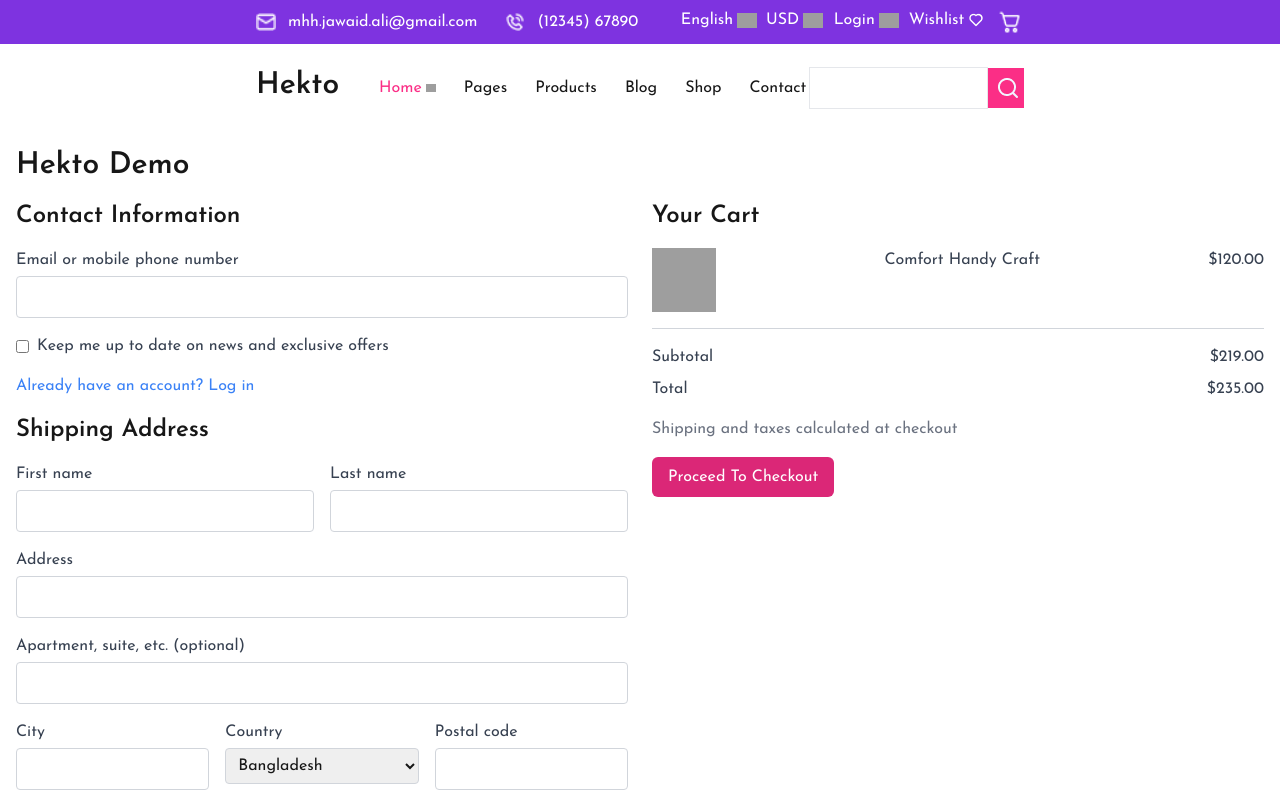
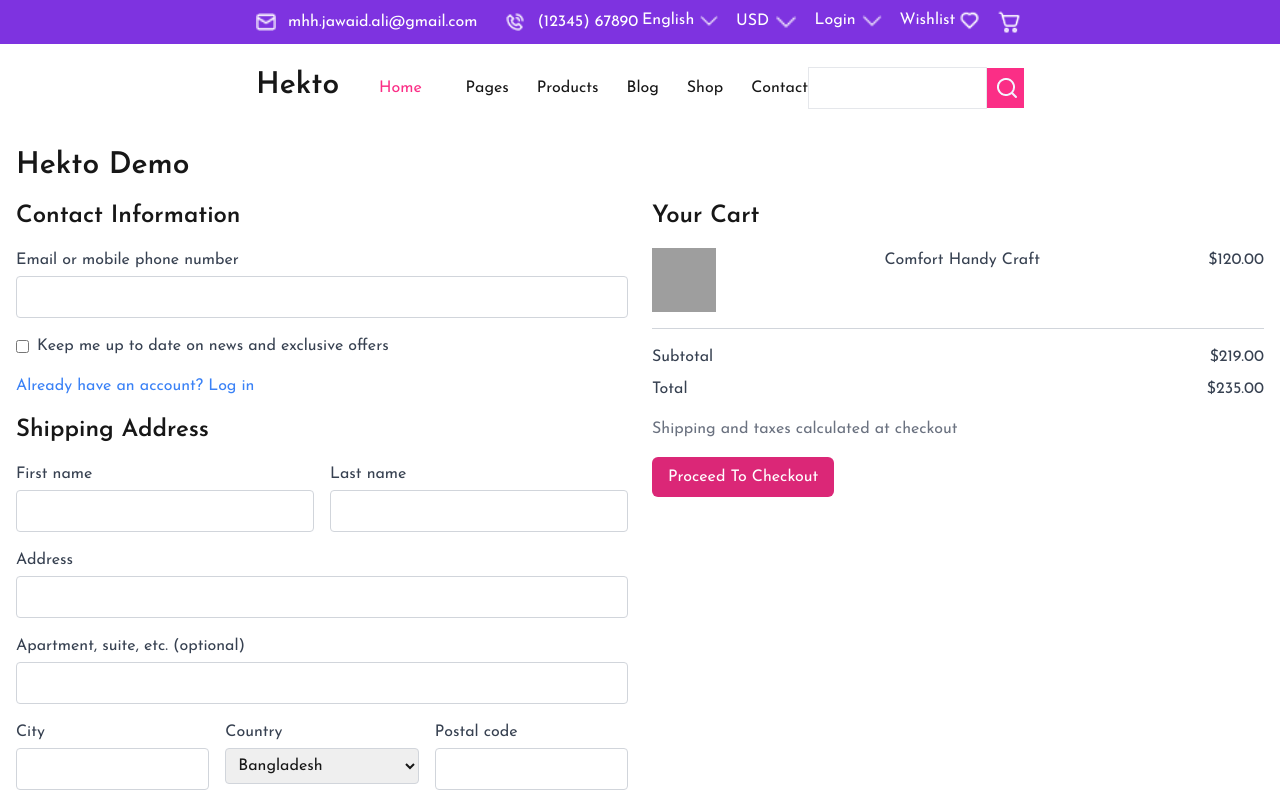
Before and after one commit to Bilalraza617/GIAIC-assignment, a Next.js app in the folder uiux_hackathon/: page /hackto-demo in a window 1280 px wide. Shown: the top 800 px of the page. Built offline with nearby package versions, Linux system fonts and the light colour scheme; grey boxes are pictures that could not be loaded.

Commit message:
complete

```diff
--- a/uiux_hackathon/src/app/hackto-demo/page.tsx
+++ b/uiux_hackathon/src/app/hackto-demo/page.tsx
@@ -5,7 +5,6 @@ const Checkout = () => (
   <div className="container mx-auto p-4">
     <h1 className="text-3xl font-bold mb-4">Hekto Demo</h1>
     <div className="grid grid-cols-1 md:grid-cols-2 gap-6">
-      {/* Contact Information Section */}
       <div>
         <h2 className="text-2xl font-semibold mb-4">Contact Information</h2>
         <form>
@@ -92,7 +91,6 @@ const Checkout = () => (
                 className="w-full p-2 border border-gray-300 rounded mt-1 focus:outline-none"
               >
                 <option value="Bangladesh">Bangladesh</option>
-                {/* Add other countries as needed */}
               </select>
             </div>
             <div>
@@ -112,7 +110,6 @@ const Checkout = () => (
         </form>
       </div>
 
-      {/* Cart Summary Section */}
       <div>
         <h2 className="text-2xl font-semibold mb-4">Your Cart</h2>
         <ul className="mb-4">
@@ -127,7 +124,6 @@ const Checkout = () => (
             <span className="text-gray-700">Comfort Handy Craft</span>
             <span className="text-gray-700">$120.00</span>
           </li>
-          {/* Add other products as needed */}
         </ul>
         <div className="border-t border-gray-300 pt-4">
           <div className="flex justify-between mb-2">
--- /dev/null
+++ b/uiux_hackathon/src/app/pages/ProductDetails.tsx
@@ -0,0 +1,7 @@
+import React from "react";
+
+const ProductDetails = () => {
+  return <div>ProductDetails</div>;
+};
+
+export default ProductDetails;
--- a/uiux_hackathon/src/components/Header.tsx
+++ b/uiux_hackathon/src/components/Header.tsx
@@ -14,8 +14,8 @@ const Header = () => {
               <Image
                 src="/arrow.png"
                 className="text-[#FB2E86]"
-                width={10}
-                height={10}
+                width={30}
+                height={30}
                 alt="img"
               />
             </Link>
@@ -41,9 +41,9 @@ const Header = () => {
         <input type="text" className="py-2 border mr-2" />
         <Image
           src="/search.png"
-          width={20}
-          height={20}
-          className=" w-6 bg-[#FB2E86] h-6 "
+          width={40}
+          height={40}
+          className=" w-6 bg-[#FB2E86] h-6 mr-2"
           alt="search"
         />
       </div>
--- a/uiux_hackathon/src/components/TopHeader.tsx
+++ b/uiux_hackathon/src/components/TopHeader.tsx
@@ -20,30 +20,30 @@ const TopHeader = () => {
           <li>
             <Link href="#" className="flex items-center gap-1">
               English
-              <Image src="/arrow.png" width={20} height={20} alt="img" />
+              <Image src="/arrow.png" width={40} height={40} alt="img" />
             </Link>
           </li>
           <li>
             <Link href="#" className="flex items-center gap-1">
               USD
-              <Image src="/arrow.png" width={20} height={20} alt="img" />
+              <Image src="/arrow.png" width={40} height={40} alt="img" />
             </Link>
           </li>
           <li>
             <Link href="#" className="flex items-center gap-1">
               Login
-              <Image src="/arrow.png" width={20} height={20} alt="img" />
+              <Image src="/arrow.png" width={40} height={40} alt="img" />
             </Link>
           </li>
           <li>
             <Link href="#" className="flex items-center gap-1">
               Wishlist
-              <Image src="/heart.png" width={20} height={20} alt="img" />
+              <Image src="/heart.png" width={40} height={40} alt="img" />
             </Link>
           </li>
           <li>
             <Link href="#" className="flex items-center gap-3">
-              <Image src="/card.png" width={30} height={30} alt="img" />
+              <Image src="/card.png" width={34} height={34} alt="img" />
             </Link>
           </li>
         </ul>
```
Also changed, not shown: uiux_hackathon/public/arrow.png (renamed from uiux_hackathon/public/1arrow.png), uiux_hackathon/src/components/Component.tsx (renamed from uiux_hackathon/src/components/Components.tsx).
